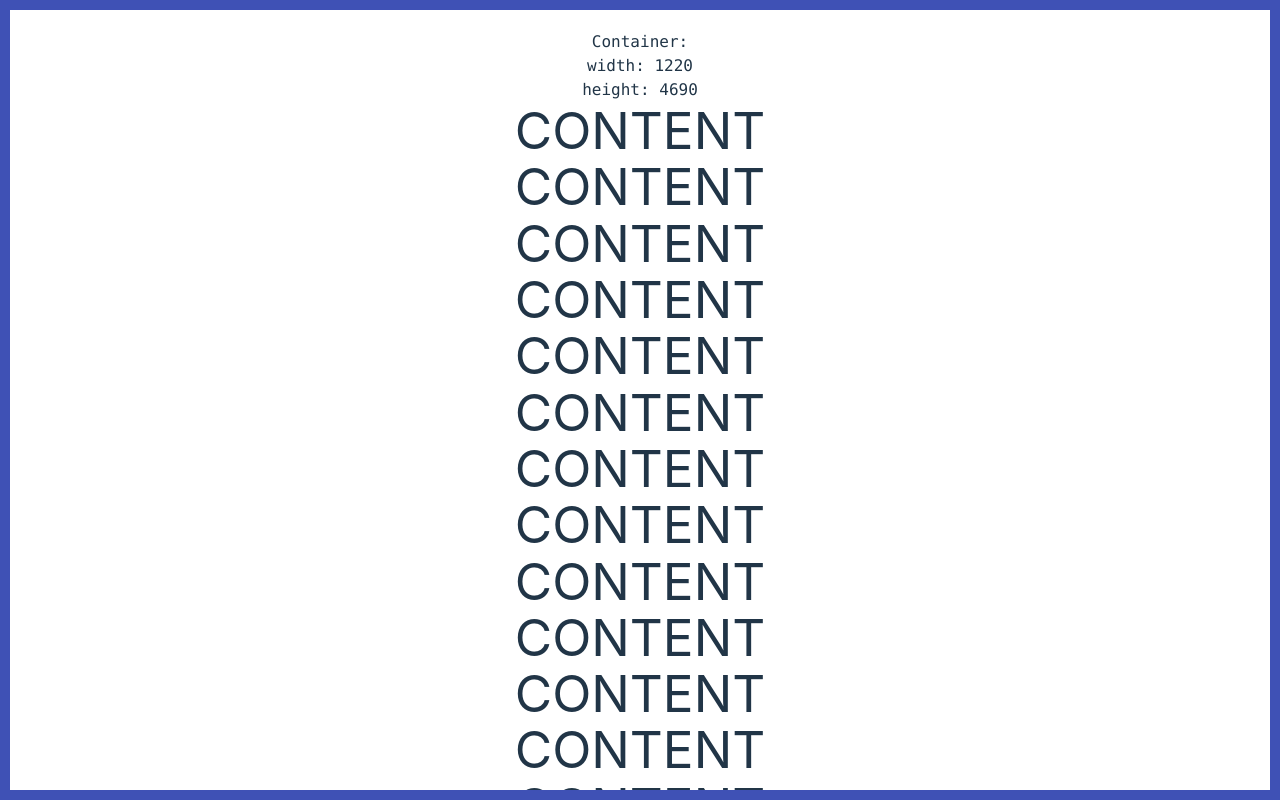
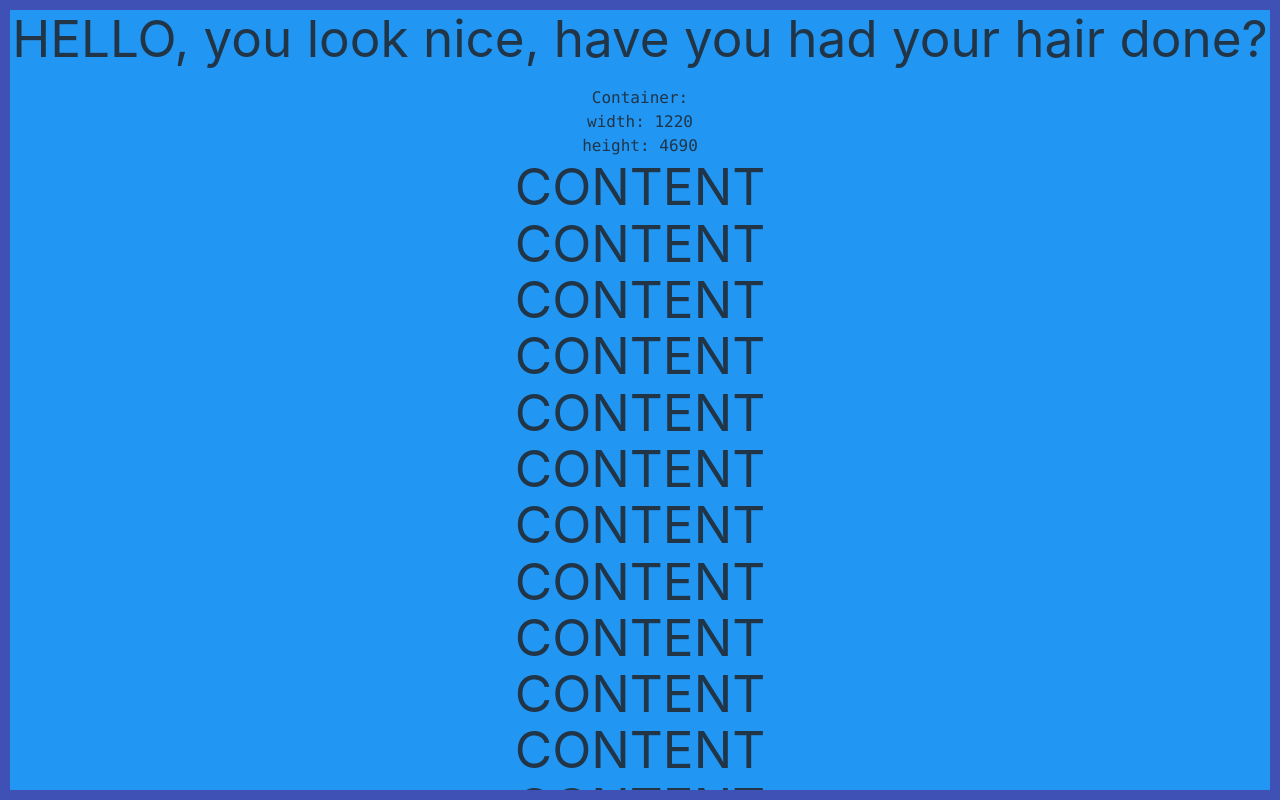
Before and after one commit to jim80/flexboxJoy, a React (Vite) app: page / in a window 1280 px wide. Built offline with nearby package versions, Linux system fonts and the light colour scheme.

Commit message:
more fiddles, getting happier

```diff
--- a/src/App.css
+++ b/src/App.css
@@ -8,14 +8,8 @@
 
 .my-container {
   background: #3F51B5;
-
-  /* give the outermost container a predefined size */
   position: absolute;
-  top: 0;
-  bottom: 0;
-  left: 0;
-  right:0;
-
+  inset: 0;
   display: flex;
   flex-direction: column;
 }
@@ -30,7 +24,6 @@
 }
 
 .scrollable-content {
-  background: white;
   flex-grow: 1;
   overflow: auto;
 }
--- a/src/App.jsx
+++ b/src/App.jsx
@@ -7,7 +7,7 @@ function App() {
   return (
     <div className="my-container">
       <div className="my-section">
-        {/* <Comp1></Comp1> */}
+        <Comp1></Comp1>
         <div className=" scrollable-content">
           <MeasuringComp></MeasuringComp>
         </div>
```
